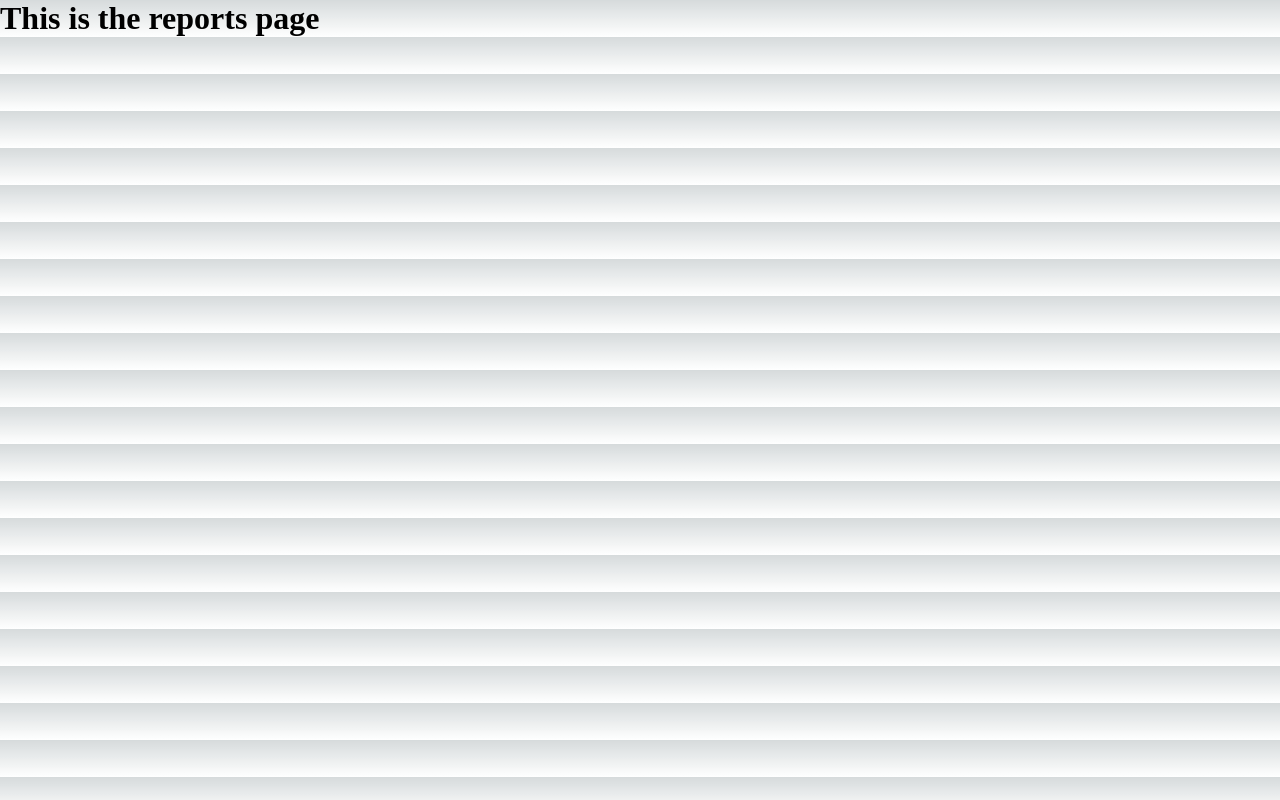
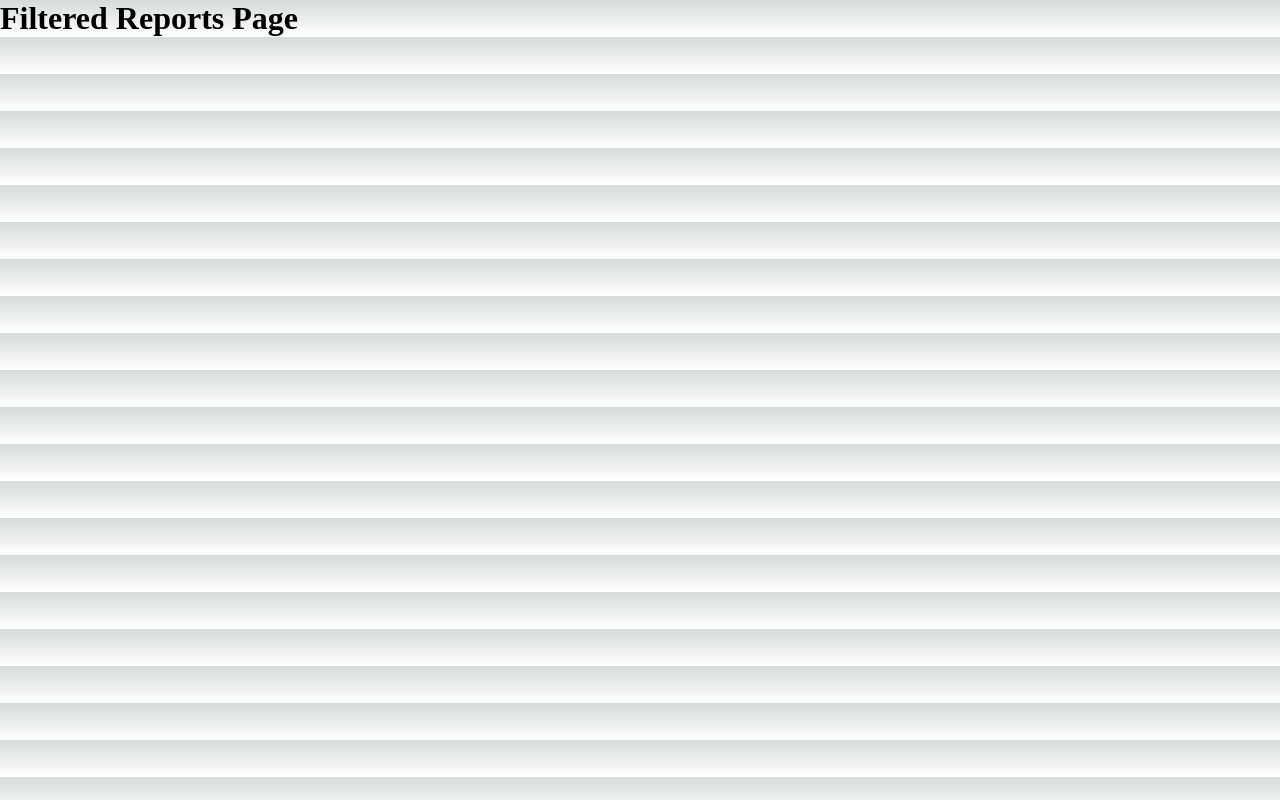
Before and after one commit to Kelvin-Ben/report-generator, a Next.js app: page /reports in a window 1280 px wide. Built offline with nearby package versions, Linux system fonts and the light colour scheme.

Commit message:
Setup a page to filter reports

```diff
--- /dev/null
+++ b/pages/reports/[...slug].js
@@ -0,0 +1,8 @@
+function FilteredReportsPage() {
+  return (
+    <>
+    <h1>Filtered Reports Page</h1>
+    </>
+  )
+}
+export default FilteredReportsPage
```
